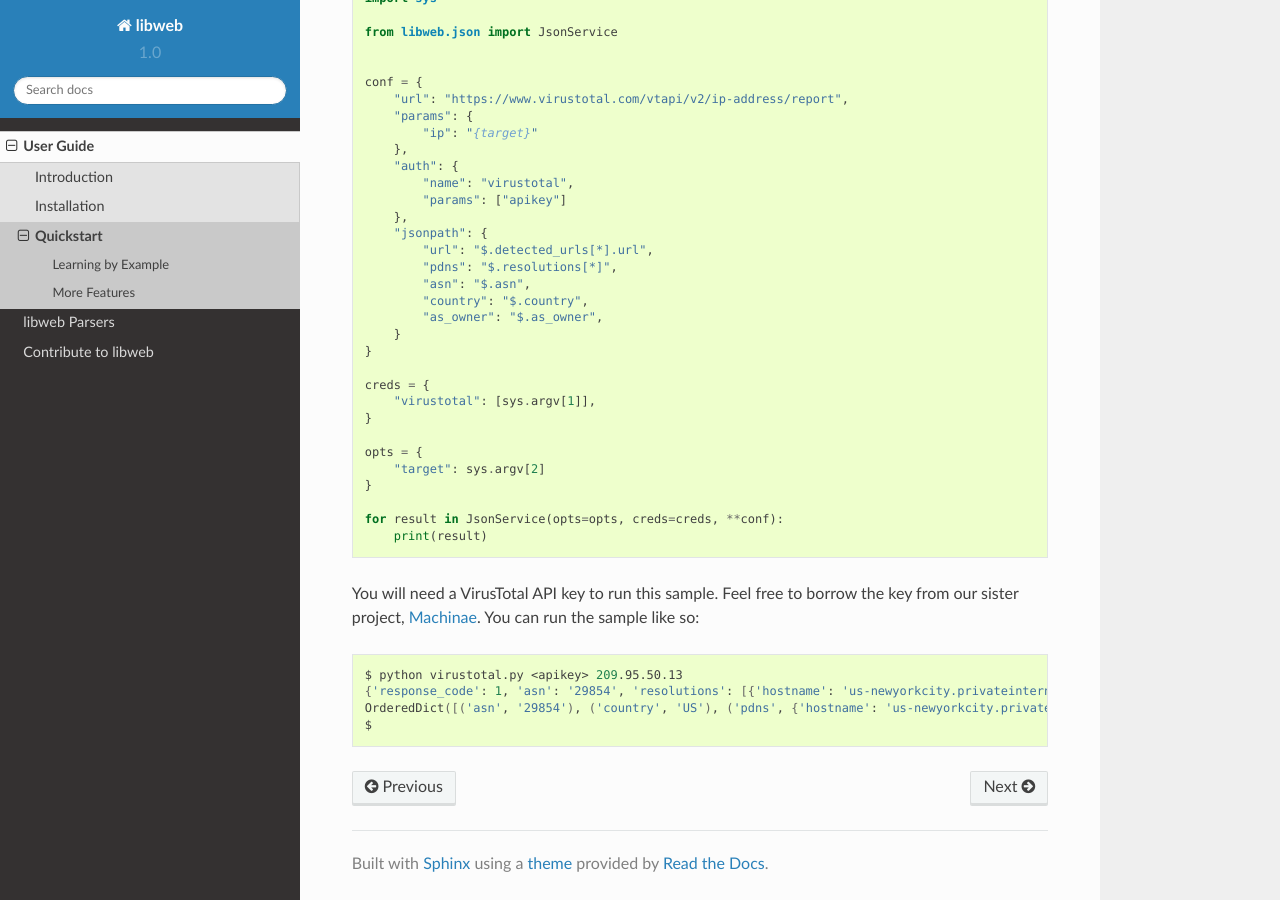
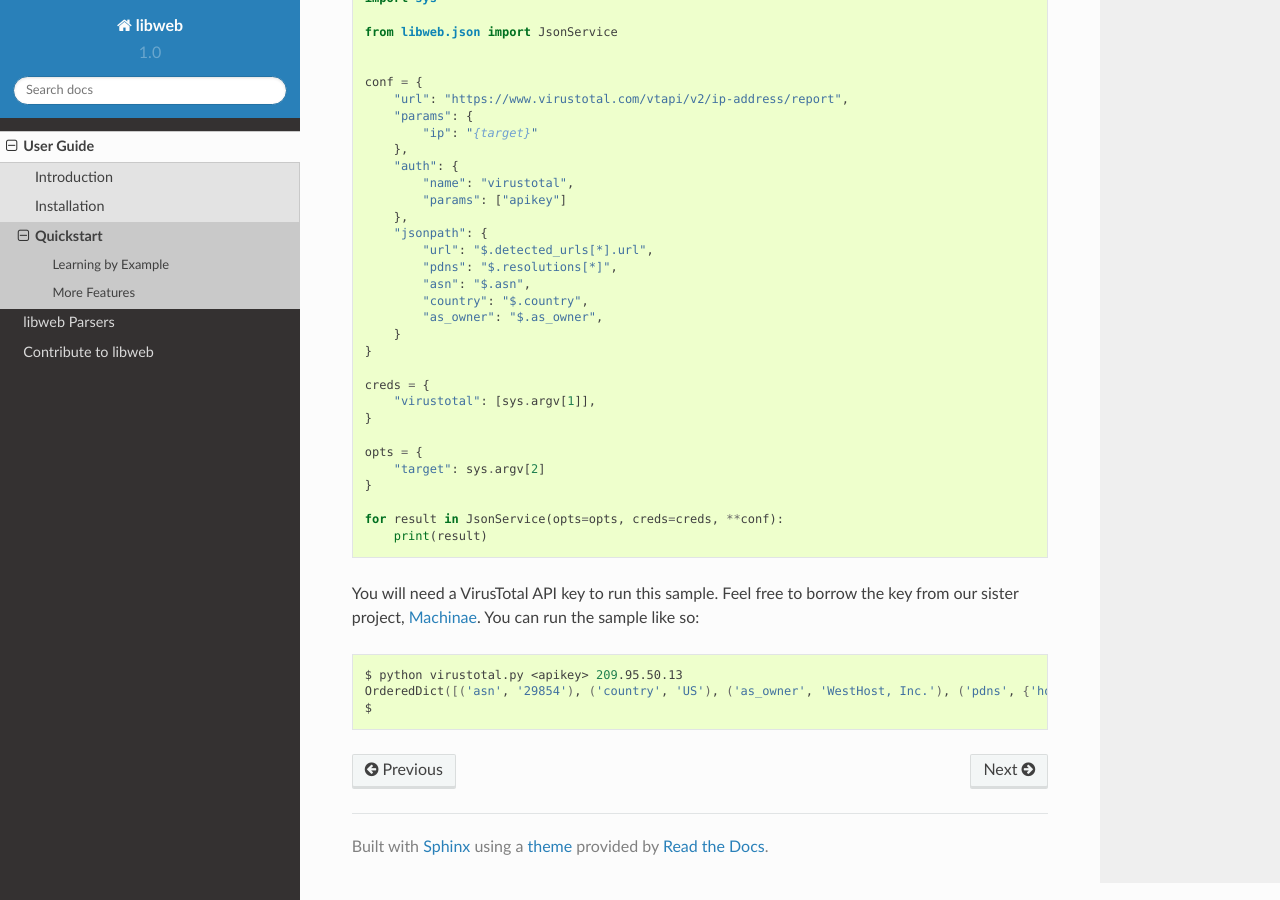
Before and after one commit to HurricaneLabs/python-libweb, a Sphinx documentation site: the page built from docs/user/quickstart.rst, in a window 1280 px wide and 900 px high, scrolled down 937 px. Built offline with Sphinx 7.4.7 and the Read the Docs theme 2.0.0, drawn with Linux system fonts in a browser that asks for light colours.

Commit message:
Fix virustotal example output

```diff
--- a/docs/user/quickstart.rst
+++ b/docs/user/quickstart.rst
@@ -92,8 +92,7 @@ key from our sister project, `Machinae`_. You can run the sample like so:
 .. code:: bash
 
     $ python virustotal.py <apikey> 209.95.50.13
-    {'response_code': 1, 'asn': '29854', 'resolutions': [{'hostname': 'us-newyorkcity.privateinternetaccess.com', 'last_resolved': '2016-03-13 00:00:00'}], 'as_owner': 'WestHost, Inc.', 'country': 'US', 'detected_urls': [], 'verbose_msg': 'IP address in dataset'}
-    OrderedDict([('asn', '29854'), ('country', 'US'), ('pdns', {'hostname': 'us-newyorkcity.privateinternetaccess.com', 'last_resolved': '2016-03-13 00:00:00'}), ('as_owner', 'WestHost, Inc.')])
+    OrderedDict([('asn', '29854'), ('country', 'US'), ('as_owner', 'WestHost, Inc.'), ('pdns', {'hostname': 'us-newyorkcity.privateinternetaccess.com', 'last_resolved': '2016-03-13 00:00:00'})])
     $
 
 .. _`Machinae`: https://github.com/hurricanelabs/machinae
```
